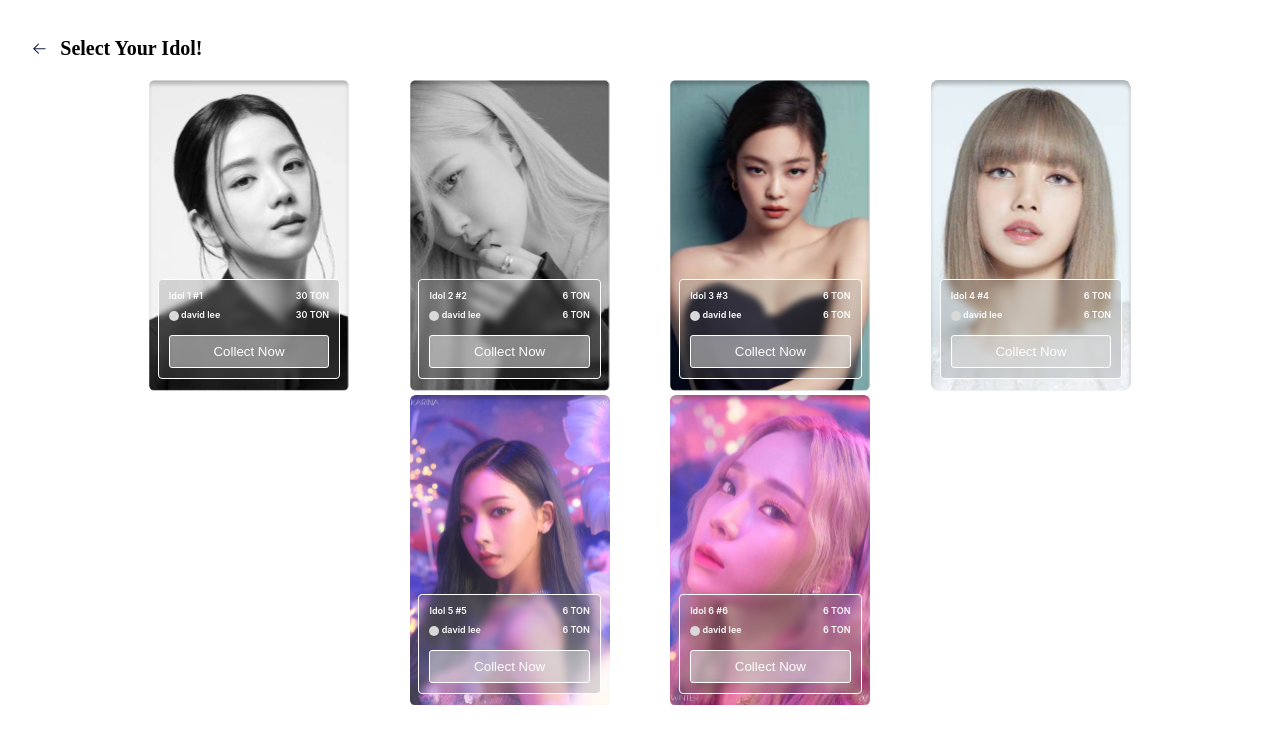
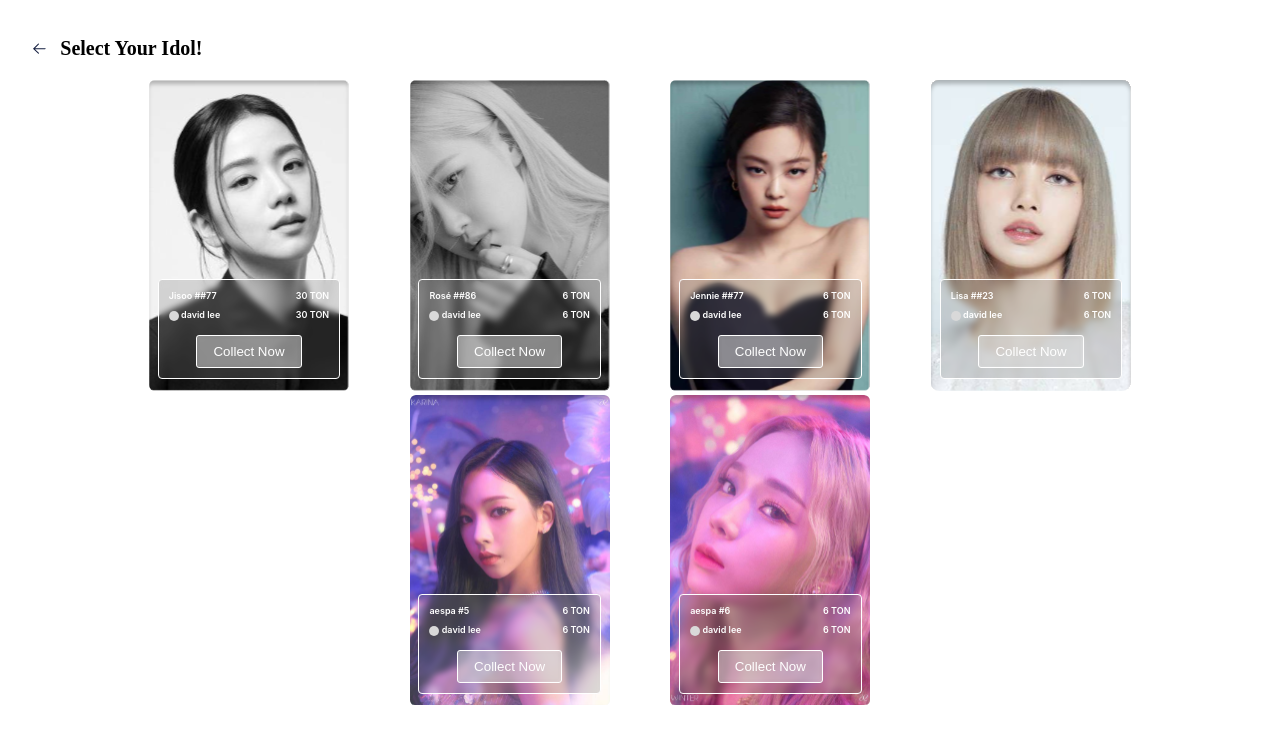
Before and after one commit to DavidLee9291/tonHack, a React (Vite) app: page /tonHack/idolList/1 in a window 1280 px wide. Shown: the top 744 px of the page. Built offline with nearby package versions, Linux system fonts and the light colour scheme; the HTML template or start-up script is replaced by a standard one.

Commit message:
IdolList 작업

```diff
--- a/src/pages/List/IdolList.tsx
+++ b/src/pages/List/IdolList.tsx
@@ -1,5 +1,5 @@
 import { Grid } from "@mui/material";
-import { useNavigate } from "react-router-dom";
+import { Link, useNavigate } from "react-router-dom";
 import arrowLeft from "../../assets/arrow_left.svg";
 import idol3 from "../../assets/photo_list_3.svg";
 import idol4 from "../../assets/photo_list_4.svg";
@@ -11,49 +11,55 @@ import dot from "../../assets/dot.svg";
 
 const idols = [
   {
+    id: "1",
     image: idol1,
-    name: "Idol 1",
-    number: 1,
+    name: "Jisoo ",
+    number: "#77",
     nftPrice: "30",
     creator: "david lee",
     creatorPrice: "30",
   },
   {
+    id: "2",
     image: idol2,
-    name: "Idol 2",
-    number: 2,
+    name: "Rosé",
+    number: "#86",
     nftPrice: "6",
     creator: "david lee",
     creatorPrice: "6",
   },
   {
+    id: "3",
     image: idol3,
-    name: "Idol 3",
-    number: 3,
+    name: "Jennie",
+    number: "#77",
     nftPrice: "6",
     creator: "david lee",
     creatorPrice: "6",
   },
   {
+    id: "4",
     image: idol4,
-    name: "Idol 4",
-    number: 4,
+    name: "Lisa",
+    number: "#23",
     nftPrice: "6",
     creator: "david lee",
     creatorPrice: "6",
   },
   {
+    id: "5",
     image: idol5,
-    name: "Idol 5",
-    number: 5,
+    name: "aespa",
+    number: "5",
     nftPrice: "6",
     creator: "david lee",
     creatorPrice: "6",
   },
   {
+    id: "6",
     image: idol6,
-    name: "Idol 6",
-    number: 6,
+    name: "aespa",
+    number: "6",
     nftPrice: "6",
     creator: "david lee",
     creatorPrice: "6",
@@ -253,6 +259,7 @@ export default function IdolList(): JSX.Element {
                   {idol.creatorPrice} TON
                 </p>
               </Grid>
+              <Link key={index} to={`/tonHack/nftDetail/:${idol.id}`}>
                 <button
                   style={{
                     width: "100%",
@@ -268,6 +275,7 @@ export default function IdolList(): JSX.Element {
                 >
                   Collect Now
                 </button>
+              </Link>
             </Grid>
           </Grid>
         ))}
```
Lines whose indentation alone changed are shown as unchanged.
